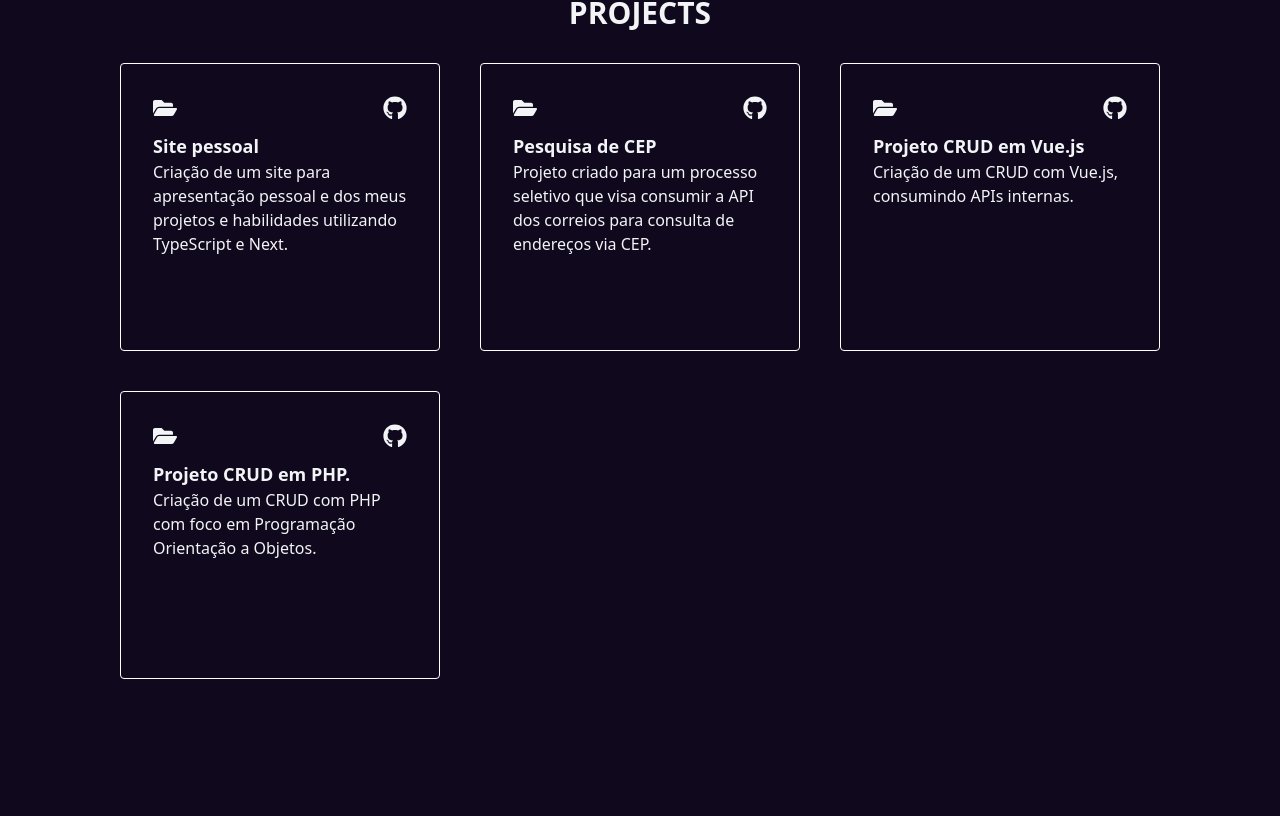
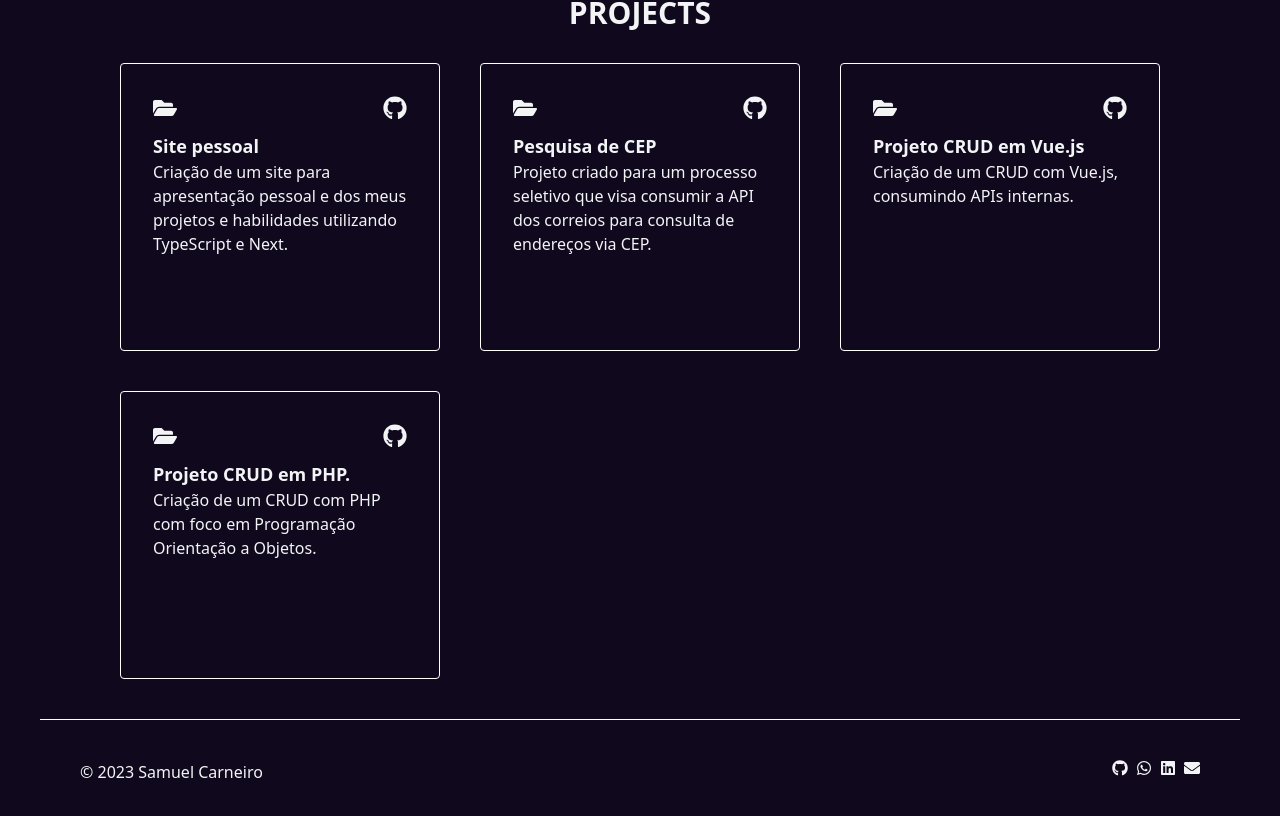
Before and after one commit to samuellgc/personal-website, a Next.js app: page / in a window 1280 px wide. Shown: the part 1725-2541 px from the top of the page. Before the commit the page ends 2424 px from the top, so only its background shows below. Built offline with nearby package versions, Linux system fonts and the light colour scheme.

Commit message:
Footer creation section

```diff
--- a/src/app/page.tsx
+++ b/src/app/page.tsx
@@ -1,4 +1,5 @@
 import About from '@/components/sections/about';
+import Footer from '@/components/sections/footer';
 import Hero from '@/components/sections/hero';
 import Project from '@/components/sections/projects';
 import Skill from '@/components/sections/skills';
@@ -10,6 +11,7 @@ export default function Home() {
       <About />
       <Skill />
       <Project />
+      <Footer />
     </main>
   );
 }
--- a/src/components/sections/footer.tsx
+++ b/src/components/sections/footer.tsx
@@ -0,0 +1,10 @@
+import IconLinks from '../ui/icon-links';
+
+export default function Footer() {
+  return (
+    <footer className="flex justify-between border-t border-white p-10">
+      <p>© {new Date().getFullYear()} Samuel Carneiro</p>
+      <IconLinks />
+    </footer>
+  );
+}
```
